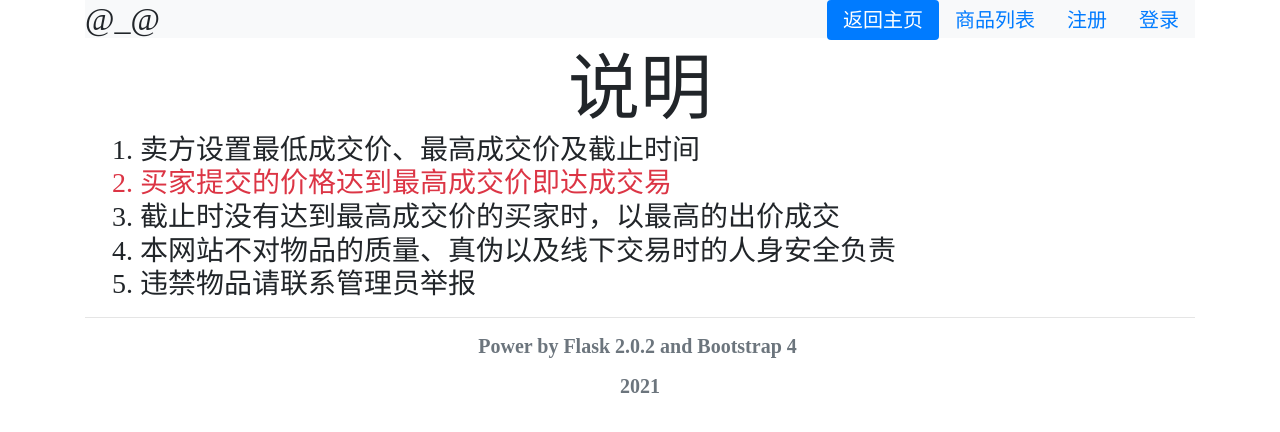
After one commit to wpwupingwp/mai_web, a Flask app: page /readme in a window 1280 px wide. The commit adds this page. Shown: the top 432 px of the page. Run offline with Flask 2, Linux system fonts and the light colour scheme; some libraries are stand-ins or nearby versions.

Commit message:
add readme

```diff
--- a/mai/templates/goods.html
+++ b/mai/templates/goods.html
@@ -13,7 +13,7 @@
                 <p class="card-text">{{g.description}}</p>
                 <a href="/goods/{{g.goods_id}}" class="btn btn-success">查看</a>
             </div>
-            <div class="card-footer text-muted">{{g.pub_date}}</div>
+            <div class="card-footer text-dark">{{g.pub_date}}</div>
         </div>
     {% endfor %}
     </div>
--- a/mai/templates/index.html
+++ b/mai/templates/index.html
@@ -3,6 +3,9 @@
 <div class="jumbotron text-center">
     <h1 class="h2">洗衣机，显示器，自行车</h1><br>
     <h2 class="h3">书籍，衣服，食物</h2><br>
-    <div class="mx-auto"><a class="btn btn-lg btn-success" href="/goods" role="button">浏览商品列表</a></div>
+    <div class="mx-auto">
+        <a class="btn btn-lg btn-success" href="/goods" role="button">浏览商品</a>
+        <a class="btn btn-lg btn-primary" href="/readme" role="button">交易规则</a>
+    </div>
 </div>
 {% endblock %}
--- /dev/null
+++ b/mai/templates/readme.html
@@ -0,0 +1,11 @@
+{% extends "base.html" %}
+{% block content %}
+<div class="display-3 text-center">说明</div>
+<ol class="h3">
+ <li>卖方设置最低成交价、最高成交价及截止时间</li>
+ <li class="text-danger">买家提交的价格达到最高成交价即达成交易</li>
+ <li>截止时没有达到最高成交价的买家时，以最高的出价成交</li>
+ <li>本网站不对物品的质量、真伪以及线下交易时的人身安全负责</li>
+ <li>违禁物品请联系管理员举报</li>
+</ol>
+{% endblock %}
--- a/mai/views.py
+++ b/mai/views.py
@@ -31,6 +31,9 @@ def favicon():
 def index():
     return f.render_template('index.html')
 
+@app.route('/readme')
+def readme():
+    return f.render_template('readme.html')
 
 @app.route('/goods')
 @app.route('/goods/<int:page>')
```
